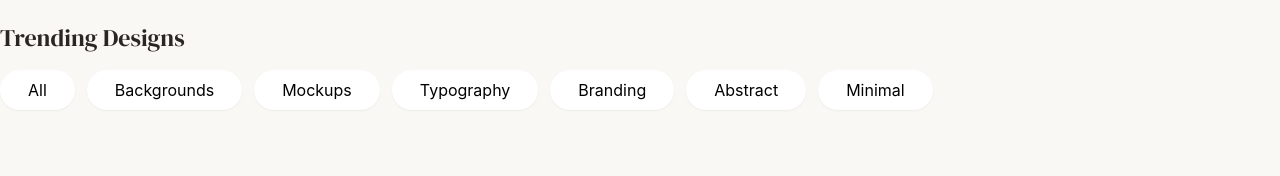
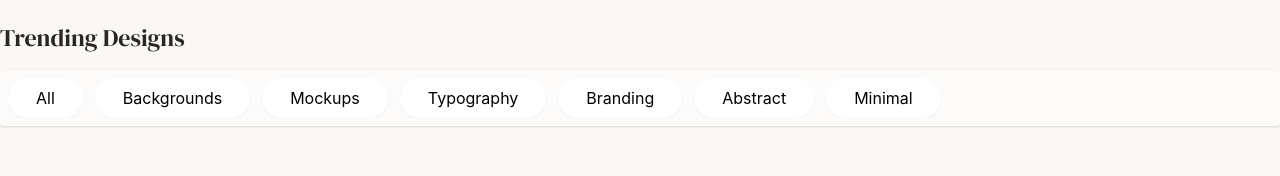
Before and after one commit to shakilcreativework/creativework, a React (Vite) app: page / in a window 1280 px wide. Shown: the part 565-741 px from the top of the page. Built offline with nearby package versions, Linux system fonts and the light colour scheme.

Commit message:
now, remove scroll bar or underline from small devices

```diff
--- a/src/index.css
+++ b/src/index.css
@@ -50,3 +50,14 @@
 | Text       | `text-[#6F665C]`                  |
 | Accent     | `text-[#E07A5F]`                  |
 | Button     | `bg-[#E07A5F] hover:bg-[#C9654C]` | */
+
+/* scroll bar hidder for categories button */
+/* index.css or App.css */
+
+.no-scrollbar::-webkit-scrollbar {
+  display: none;
+}
+.no-scrollbar {
+  -ms-overflow-style: none;  /* IE/Edge */
+  scrollbar-width: none;     /* Firefox */
+}
--- a/src/pages/Home/Home.jsx
+++ b/src/pages/Home/Home.jsx
@@ -36,12 +36,16 @@ const Home = () => {
                             Trending Designs
                         </h3>
 
-                        <div className="flex gap-3 overflow-x-auto overflow-y-hidden whitespace-nowrap scrollbar-hide pb-2">
-                            {categories.map((category, idx) => (
-                                <div key={idx} className="inline-block">
-                                    <MagneticWrapper className="py-1">{category}</MagneticWrapper>
-                                </div>
-                            ))}
+                        <div className="bg-white/40 shadow-sm p-2 rounded-sm">
+                            <div className="flex gap-3 overflow-x-auto whitespace-nowrap no-scrollbar scroll-smooth">
+                                {categories.map((category, idx) => (
+                                    <div key={idx} className="shrink-0">
+                                        <MagneticWrapper>
+                                            {category}
+                                        </MagneticWrapper>
+                                    </div>
+                                ))}
+                            </div>
                         </div>
                     </div>
                 </Container>
```
